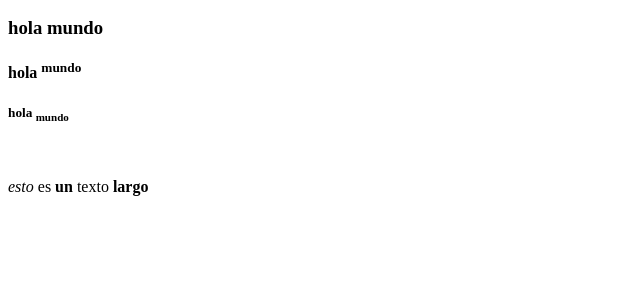
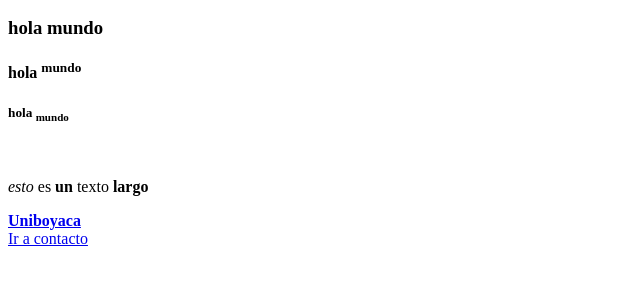
Before and after one commit to MeryOrtiz/programacion_avanzada1, a plain HTML site: page index.html in a window 1280 px wide. Shown: the part 110-392 px from the top of the page, without its empty margins (0-640 px from the left). Drawn offline with Linux system fonts and the light colour scheme.

Commit message:
index.html

```diff
--- a/index.html
+++ b/index.html
@@ -1,17 +1,24 @@
 <!DOCTYPE html>
 <html lang="es">
   <head>
-    <meta charset="UTF-8">
-    <meta name="viewport" content="width=device-width, initial-scale=1.0">
+    <meta charset="UTF-8" />
+    <meta name="viewport" content="width=device-width, initial-scale=1.0" />
     <title>Inicio html</title>
   </head>
   <body>
     <h1>hola mundo</h1>
     <h2>hola mundo</h2>
-    <h3>hola mundo </h3>
+    <h3>hola mundo</h3>
     <h4>hola <sup>mundo</sup></h4>
     <h5>hola <sub>mundo</sub></h5>
-    <br>
-    <p><i>esto</i> es <b>un</b> texto <strong>largo </strong> </p>
+    <br />
+    <p><i>esto</i> es <b>un</b> texto <strong>largo </strong></p>
+
+    <a href="https://www.uniboyaca.edu.co" target="_blank">
+      <b>Uniboyaca</b>
+    </a>
+    <br />
+    <a href="contacto.html">Ir a contacto </a>
+
   </body>
 </html>
```
Lines whose indentation alone changed are shown as unchanged.
